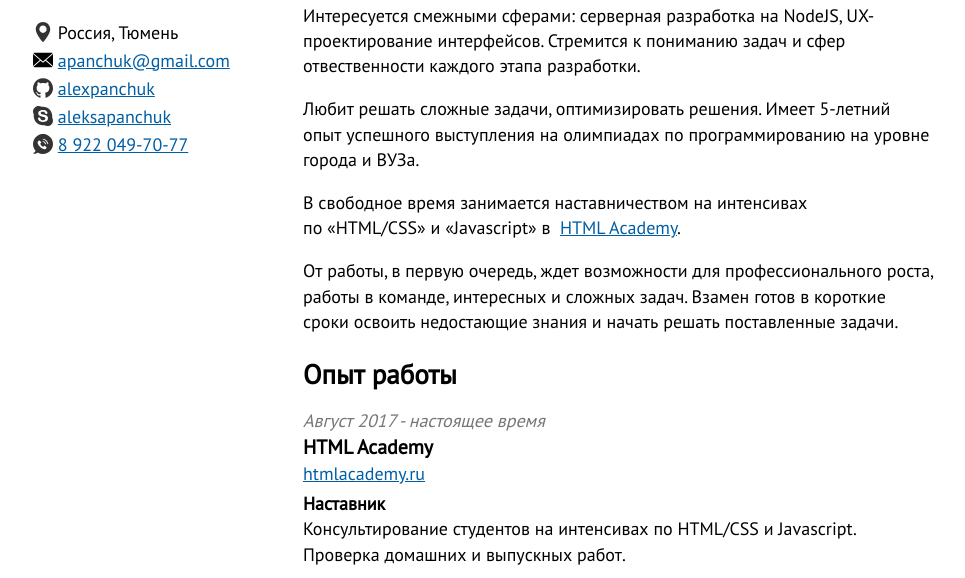
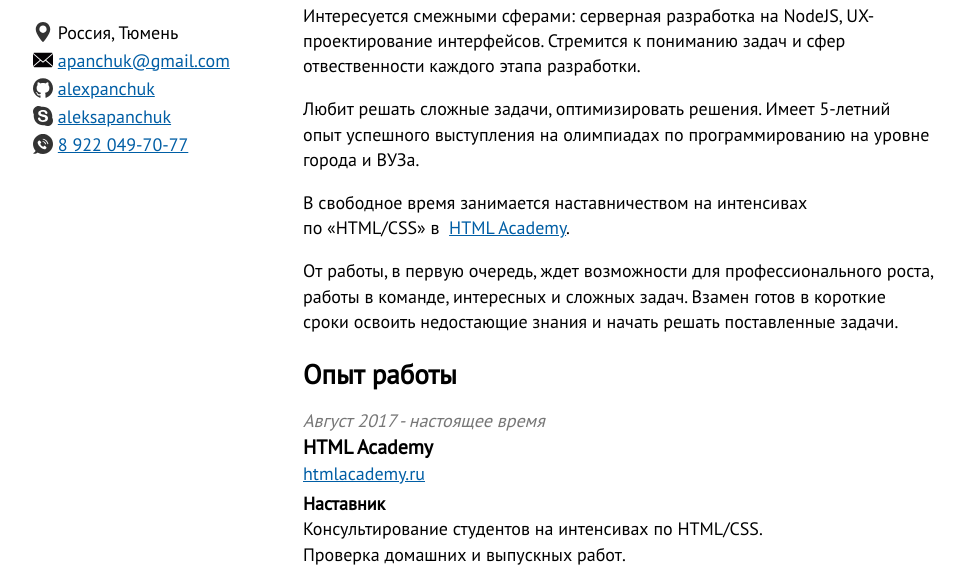
Before and after one commit to alexpanchuk/alexpanchuk.github.io, a plain HTML site: page summary/index.html in a window 1280 px wide. Shown: the part 374-952 px from the top of the page, without its empty margins (157-1122 px from the left). Drawn offline with Linux system fonts and the light colour scheme.

Commit message:
remove Javascript from cources in HTML-Academy

```diff
--- a/summary/index.html
+++ b/summary/index.html
@@ -323,8 +323,7 @@
           задач и&nbsp;сфер отвественности каждого этапа разработки.</p>
         <p class="about__text">Любит решать сложные задачи, оптимизировать решения. Имеет 5-летний опыт успешного выступления на&nbsp;олимпиадах
           по&nbsp;программированию на&nbsp;уровне города и&nbsp;ВУЗа.</p>
-        <p class="about__text">В&nbsp;свободное время занимается наставничеством на&nbsp;интенсивах по&nbsp;&laquo;HTML/CSS&raquo; и&nbsp;&laquo;Javascript&raquo;
-          в&nbsp;
+        <p class="about__text">В&nbsp;свободное время занимается наставничеством на&nbsp;интенсивах по&nbsp;&laquo;HTML/CSS&raquo; в&nbsp;
           <a target="_blank" href="https://htmlacademy.ru/">HTML Academy</a>.</p>
         <p class="about__text">От&nbsp;работы, в&nbsp;первую очередь, ждет возможности для профессионального роста, работы в&nbsp;команде, интересных
           и&nbsp;сложных задач. Взамен готов в короткие сроки освоить недостающие знания и начать решать поставленные задачи.</p>
@@ -340,7 +339,7 @@
             <h3 class="job__title">HTML Academy</h3>
             <a target="_blank" href="https://htmlacademy.ru/">htmlacademy.ru</a>
             <p class="job__position">Наставник</p>
-            <p class="job__desc">Консультирование студентов на&nbsp;интенсивах по&nbsp;HTML/CSS и&nbsp;Javascript.
+            <p class="job__desc">Консультирование студентов на&nbsp;интенсивах по&nbsp;HTML/CSS.
               <br> Проверка домашних и&nbsp;выпускных работ.</p>
           </li>
           <li class="career__job">
```
